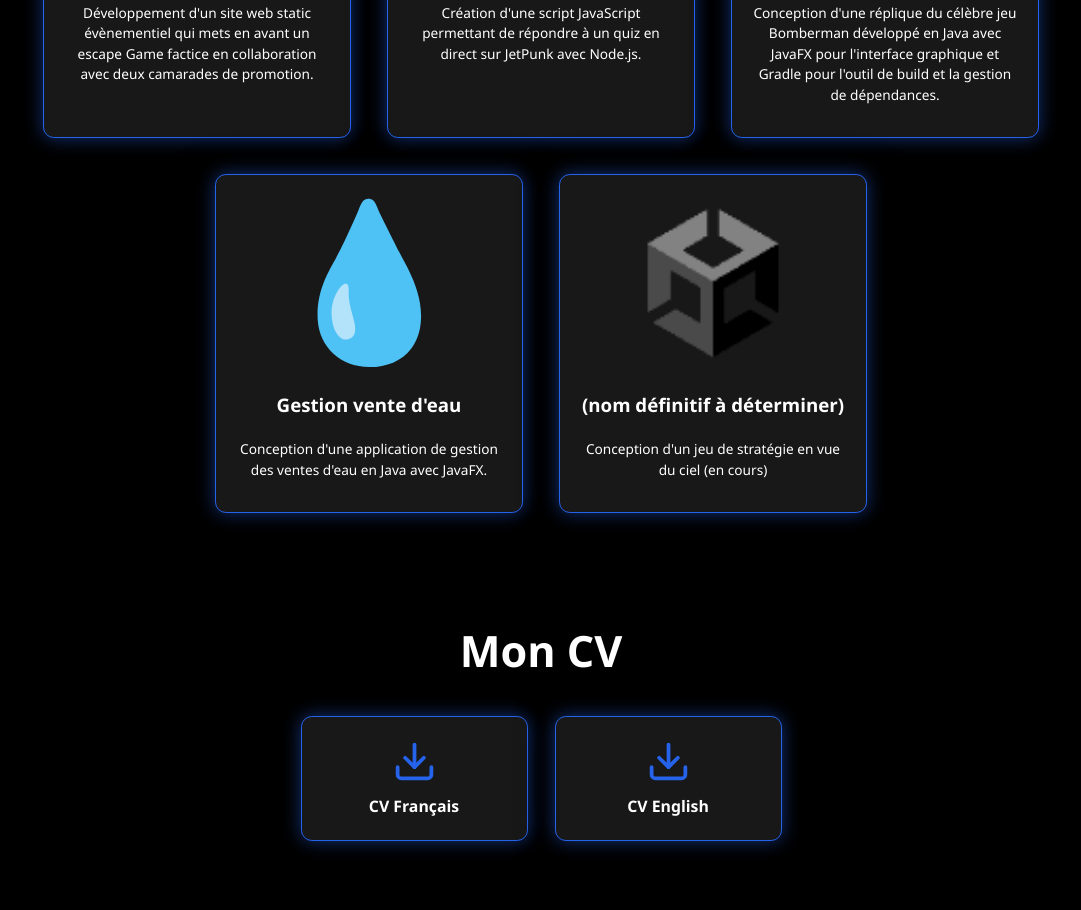
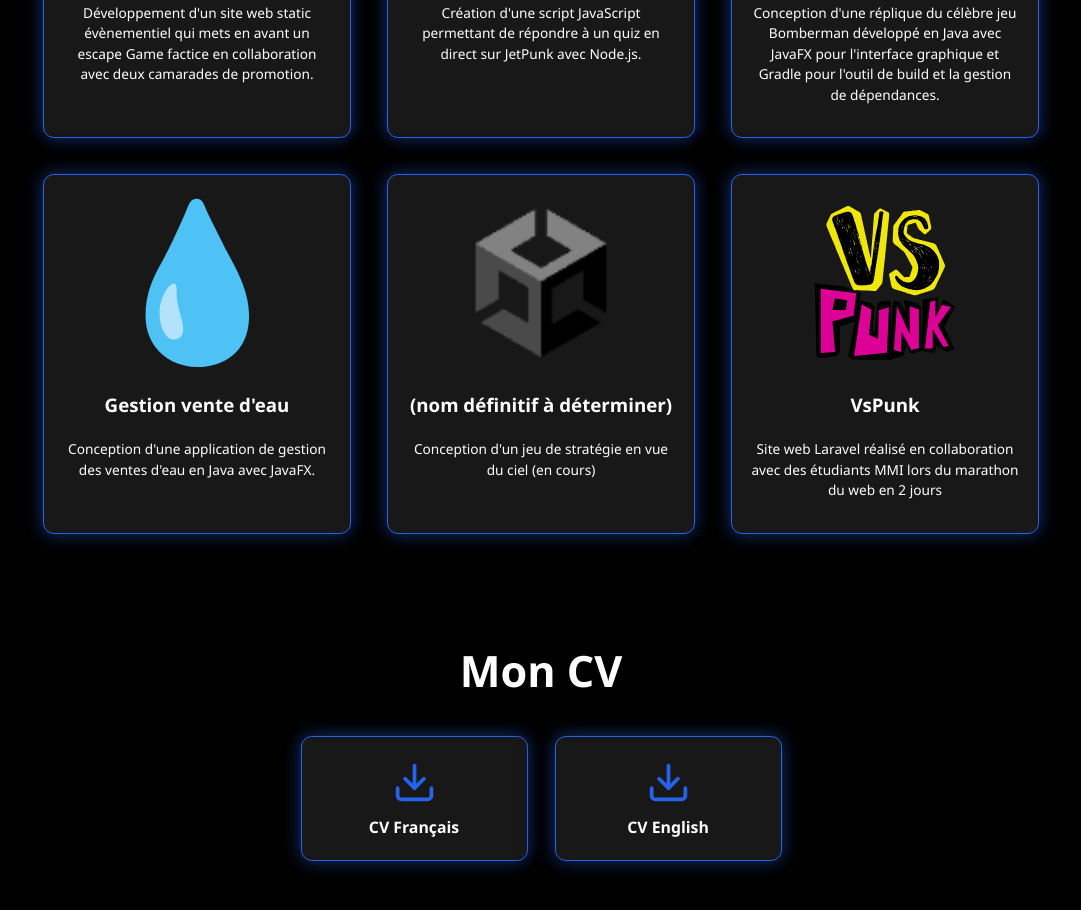
Before and after one commit to leoyeh62/portfolio, a plain HTML site: page index.html in a window 1280 px wide. Shown: the part 2338-3248 px from the top of the page, without its empty margins (99-1180 px from the left). Drawn offline with Linux system fonts and the light colour scheme.

Commit message:
ajout du projet marathon du web

```diff
--- a/index.html
+++ b/index.html
@@ -170,6 +170,18 @@
             </h3>
             <p>Conception d'un jeu de stratégie en vue du ciel (en cours)</p>
           </div>
+          <div class="projet">
+            <a href="https://github.com/leoyeh62/VsPunk">
+              <img id="vspunk" src="images/VsPunk.svg" alt="Projet 5"
+            /></a>
+            <h3>
+              <a href="https://github.com/leoyeh62/VsPunk">VsPunk</a>
+            </h3>
+            <p>
+              Site web Laravel réalisé en collaboration avec des étudiants MMI
+              lors du marathon du web en 2 jours
+            </p>
+          </div>
         </div>
         <section id="cv">
           <h2>Mon CV</h2>
```
Also changed, not shown: images/VsPunk.svg (added).
